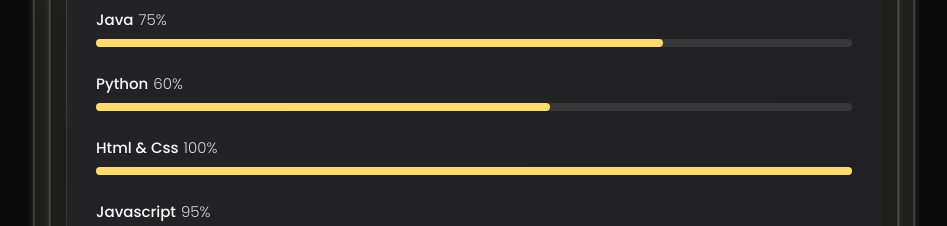
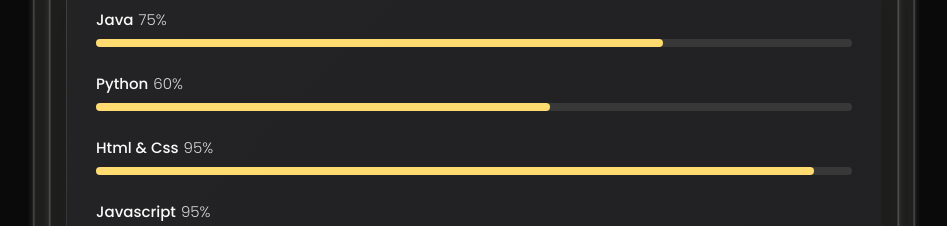
Before and after one commit to RajeevBaniya/portfolio, a React (Vite) app: page /resume in a window 1280 px wide. Shown: the part 980-1206 px from the top of the page, without its empty margins (326-1273 px from the left). Built offline with nearby package versions, Linux system fonts and the light colour scheme.

Commit message:
Updated Ui

```diff
--- a/src/pages/Resume/Resume.jsx
+++ b/src/pages/Resume/Resume.jsx
@@ -73,7 +73,7 @@ const Resume = () => {
         <ul className="skills-list content-card">
           <SkillItem title="Java" value={75} />
           <SkillItem title="Python" value={60} />
-          <SkillItem title="Html & Css" value={100} />
+          <SkillItem title="Html & Css" value={95} />
           <SkillItem title="Javascript" value={95} />
           <SkillItem title="React Js" value={90} />
           <SkillItem title="TailwindCss" value={90} />
```
